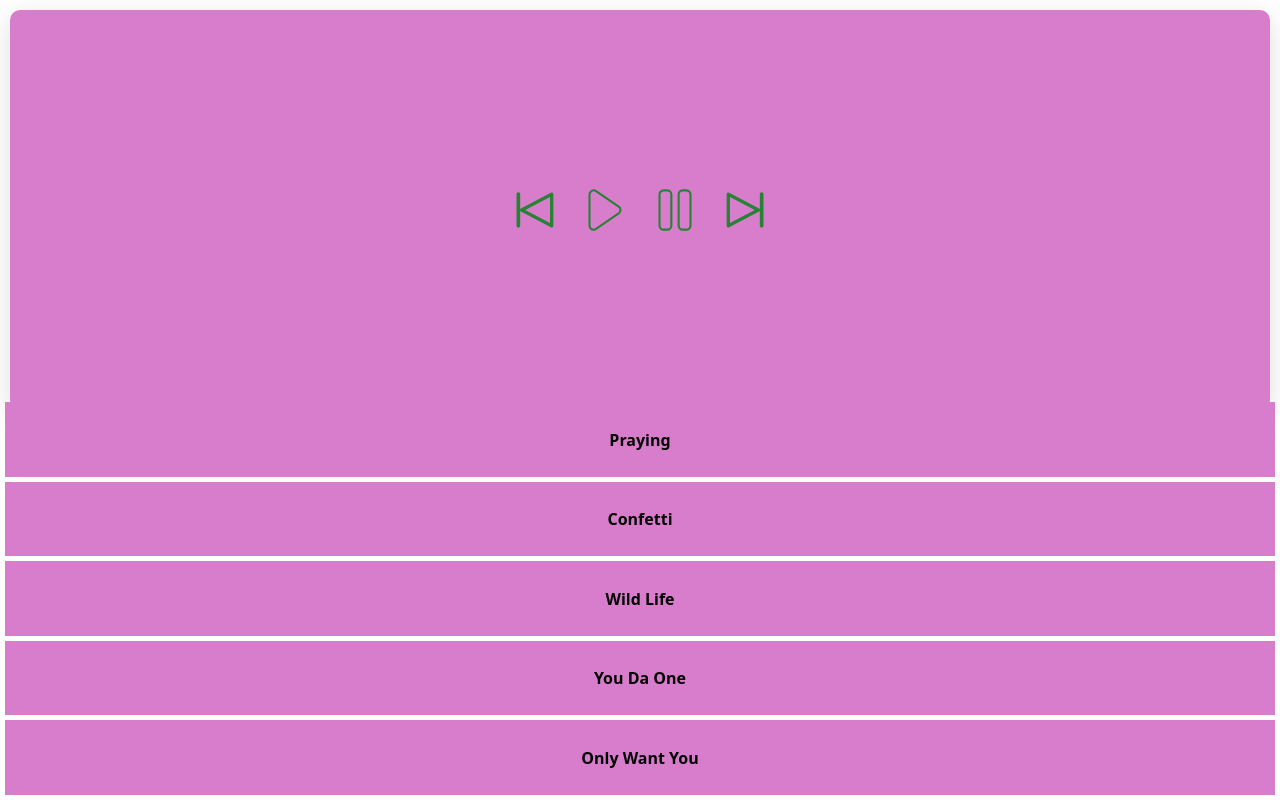
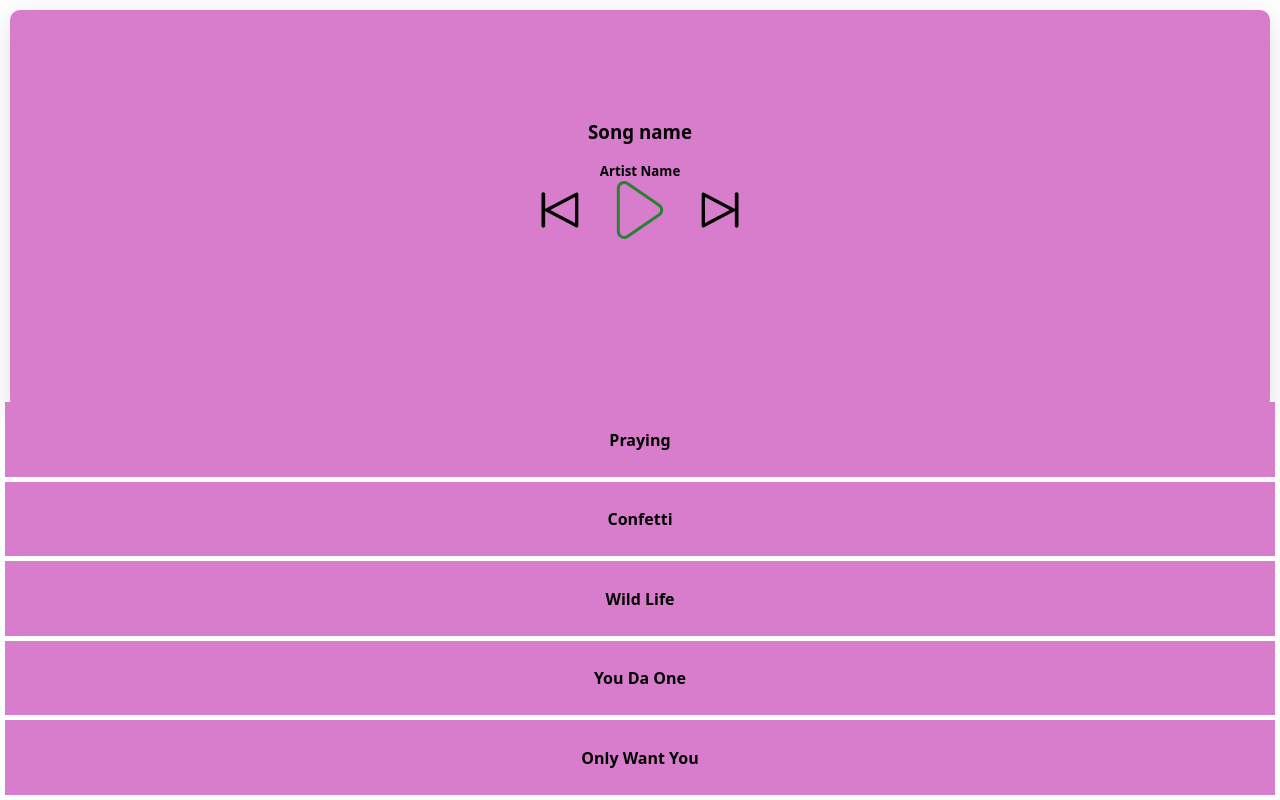
Before and after one commit to Tane4ka170/react-music-player, a React (Create React App) app: page / in a window 1280 px wide. Built offline with nearby package versions, Linux system fonts and the light colour scheme; a web font is replaced by a local one.

Commit message:
Added play/pause functionality with state

```diff
--- a/src/components/Player.js
+++ b/src/components/Player.js
@@ -1,16 +1,35 @@
-import React from "react";
+import React, { useState } from "react";
 import { CiPlay1, CiPause1 } from "react-icons/ci";
 import { RxTrackPrevious, RxTrackNext } from "react-icons/rx";
 
 export default function Player() {
+  const [isPlaying, setIsPlaying] = useState(false);
+  const togglePlay = () => {
+    setIsPlaying(!isPlaying);
+  };
   return (
     <div>
       <div className="player-card">
+        <h3 className="activeSong-name">Song name</h3>
+        <h5 className="activeArtist-name">Artist Name</h5>
         <div className="control-icon">
-          <RxTrackPrevious color="#278234" size={50} />
-          <CiPlay1 color="#278234" size={50} />
-          <CiPause1 color="#278234" size={50} />
-          <RxTrackNext color="#278234" size={50} />
+          <RxTrackPrevious color="black" size={50} className="icons" />
+          {isPlaying ? (
+            <CiPause1
+              color="#278234"
+              size={70}
+              className="icons"
+              onClick={togglePlay}
+            />
+          ) : (
+            <CiPlay1
+              color="#278234"
+              size={70}
+              className="icons"
+              onClick={togglePlay}
+            />
+          )}
+          <RxTrackNext color="black" size={50} className="icons" />
         </div>
       </div>
     </div>
```
